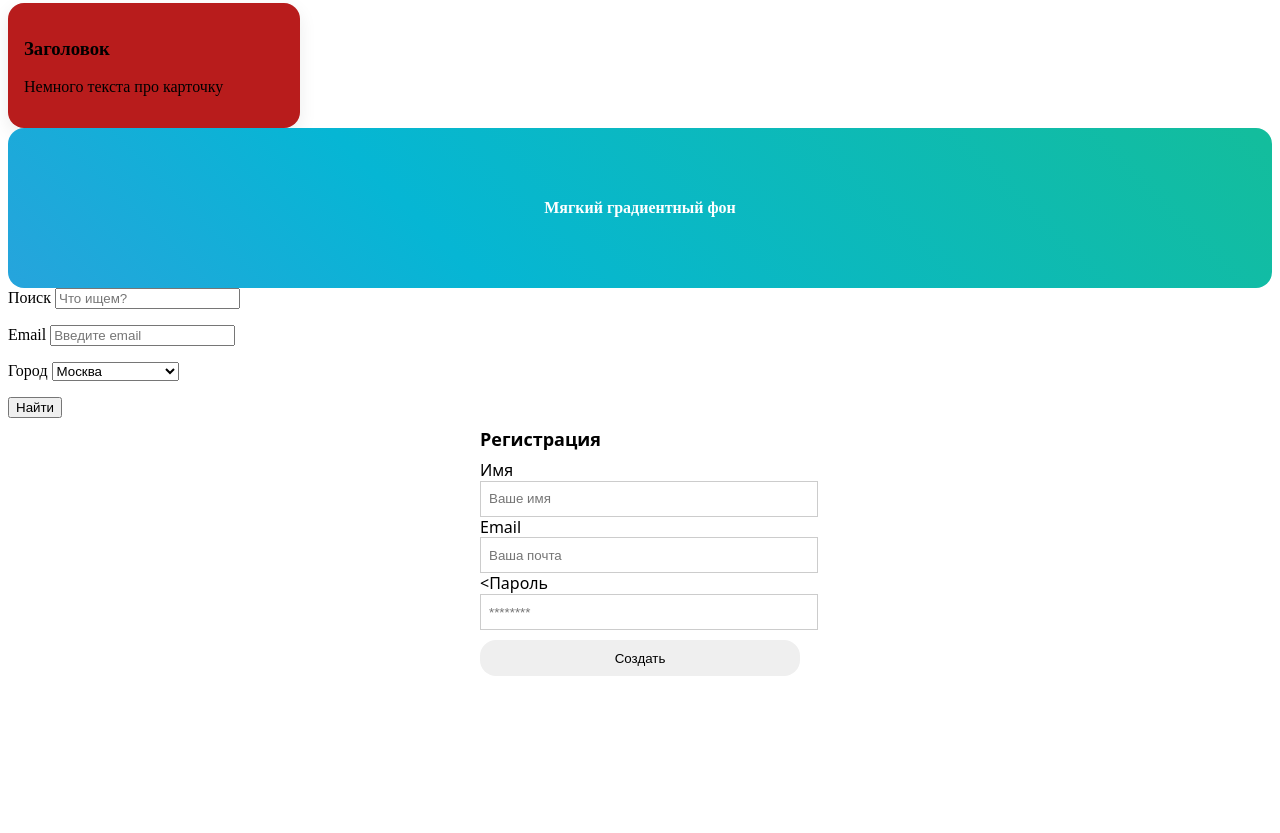
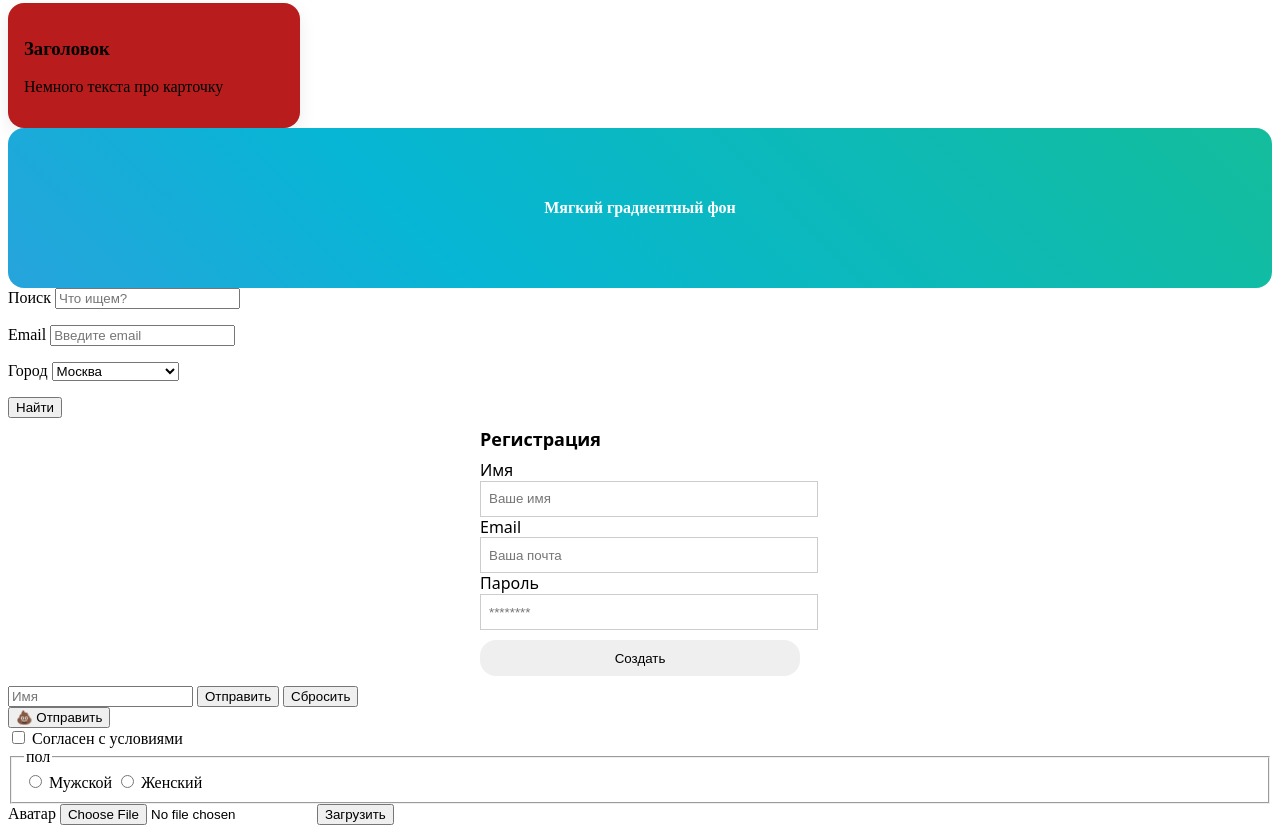
Before and after one commit to extezy158/project1, a plain HTML site: page lending-page.html in a window 1280 px wide. Shown: the part 818-1651 px from the top of the page. Before the commit the page ends 1512 px from the top, so only its background shows below. Drawn offline with Linux system fonts and the light colour scheme.

Commit message:
html lending 20.10
+autarization

```diff
--- a/lending-page.html
+++ b/lending-page.html
@@ -68,10 +68,10 @@
         </label>
 
         <label class="auth_label">Email
-            <input class="auth_input" name="email" type="email"placeholder="Ваша почта" required autocomplete="email">
+            <input class="auth_input" name="email" type="email"placeholder="Ваша почта" required autocomplete="email" placeholder="ВВедите email">
         </label>
 
-        <label class="auth_label"><Пароль
+        <label class="auth_label">Пароль
             <input class="auth_input" name="password" type="password" required autocomplete="password" placeholder="********">
         </label>
 
@@ -80,5 +80,49 @@
 
     </form>
 
+    <form action="/send" method="post">
+        <input type="text" name="name" placeholder="Имя" required>
+        <button type="submit">Отправить</button>
+        <button type="reset">Сбросить</button>
+
+    </form>
+
+<form class="form" action="/send" method="POST">
+
+    <button class="form_button form_button--ptimary" type="submit">
+    <span class="form_button-icon" aria-hidden="true">💩</span>
+    <span class="form_button-text">Отправить</span>
+
+</button>
+</form>
+
+<label class="form_optinon">
+    <input class="form_checkbox" type="checkbox" id="agree" name="agree" value="yes" >
+    <span class="form_optinon-text">Согласен с условиями</span>
+
+</label>
+
+<fieldset class="form_group">
+    <legend class="form_label">пол</legend>
+
+
+    <label class="form_optinon">
+        <input class="form_radio" type="radio" name="gender" value="male">
+        <span class="form_option-text">Мужской</span>
+    </label>
+
+    <label class="form_optinon">
+        <input class="form_radio" type="radio" name="gender" value="female">
+        <span class="form_option-text">Женский</span>
+    </label>
+</fieldset>
+
+<form class="form" action="/upload" method="POST" enctype="multipart/form-data">
+    <label class="form_optinon">
+    <span class="form_option-text">Аватар</span>
+    <input class="form_file" type="file" name="avatar" accept="image/*">
+    </label>
+    <button class="form_button form_button--primary" type="submit">Загрузить</button>
+</form>
         </body>
 </html>
```
